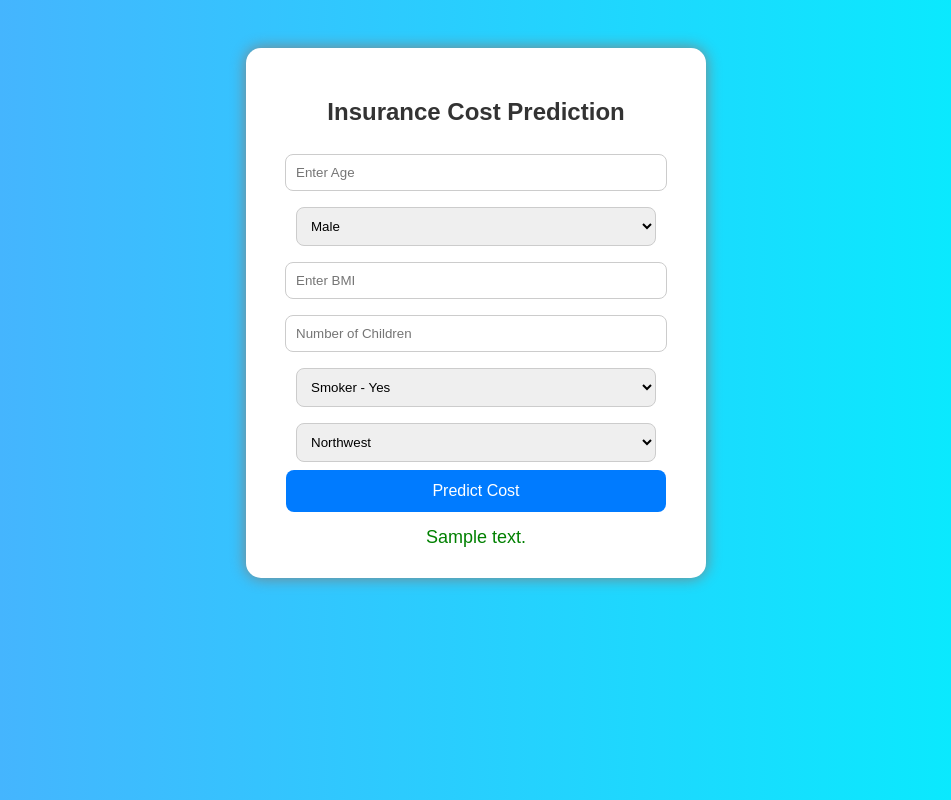
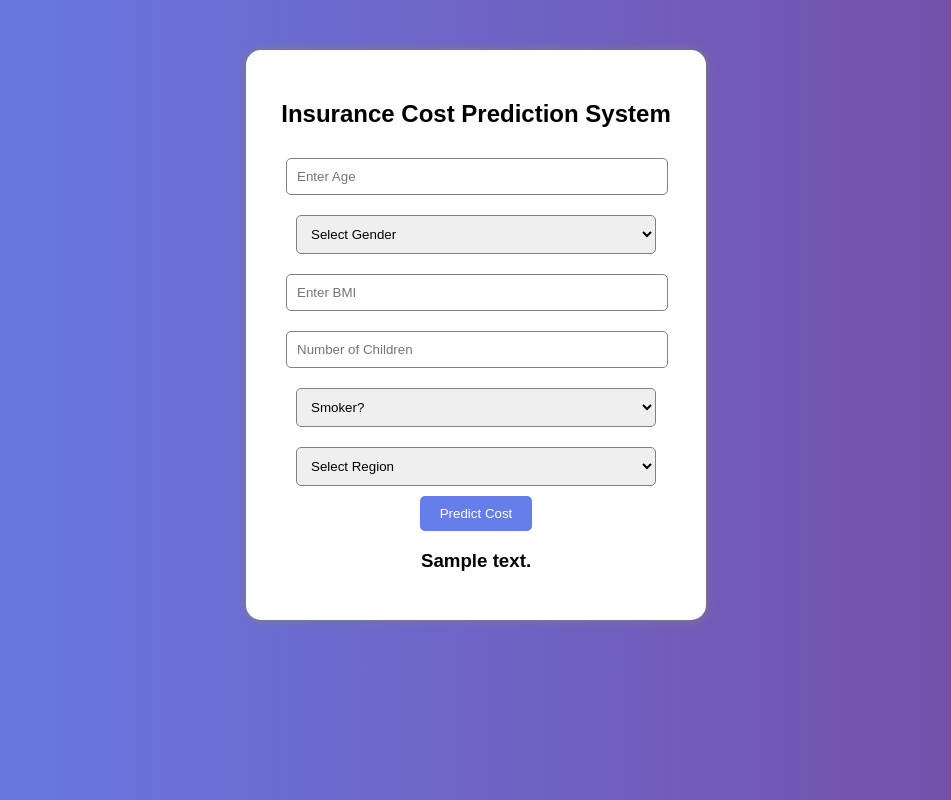
Before and after one commit to khushi725/insurance-cost-prediction, a Flask app: template templates/index.html in a window 1280 px wide. Shown: the whole page, without its empty margins (164-1115 px from the left). Run offline with Flask 3, Linux system fonts and the light colour scheme; the template is opened without the code that fills it: most values are stand-ins (such as "Sample title", 1, 10 or a date in 2020); parts of the project's set-up code (start-up, migrations or seed data) failed here and were passed over.

Commit message:
Updated project with new files

```diff
--- a/app.py
+++ b/app.py
@@ -1,10 +1,11 @@
 from flask import Flask, render_template, request
+import numpy as np
 import pickle
-import numpy as np
 
 app = Flask(__name__)
 
-model = pickle.load(open("model.pkl", "rb"))
+# Load trained model
+model = pickle.load(open("insurance_model.pkl", "rb"))
 
 @app.route("/")
 def home():
@@ -12,28 +13,26 @@ def home():
 
 @app.route("/predict", methods=["POST"])
 def predict():
+    try:
+        age = int(request.form["age"])
+        sex = int(request.form["sex"])
+        bmi = float(request.form["bmi"])
+        children = int(request.form["children"])
+        smoker = int(request.form["smoker"])
+        region = int(request.form["region"])
 
-    age = float(request.form["age"])
-    sex = float(request.form["sex"])
-    bmi = float(request.form["bmi"])
-    children = float(request.form["children"])
-    smoker = float(request.form["smoker"])
-    region = request.form["region"]
+        data = np.array([[age, sex, bmi, children, smoker, region]])
 
-    # Region encoding (must match training)
-    region_northwest = 1 if region == "northwest" else 0
-    region_southeast = 1 if region == "southeast" else 0
-    region_southwest = 1 if region == "southwest" else 0
+        prediction = model.predict(data)
 
-    features = np.array([[age, sex, bmi, children, smoker,
-                          region_northwest,
-                          region_southeast,
-                          region_southwest]])
+        output = round(prediction[0], 2)
 
-    prediction = model.predict(features)
+        return render_template("index.html",
+               prediction_text=f"Estimated Insurance Cost: ₹ {output}")
 
-    return render_template("index.html",
-                           prediction_text="Estimated Insurance Cost: ₹ {:.2f}".format(prediction[0]))
+    except Exception as e:
+        return render_template("index.html",
+                               prediction_text=str(e))
 
 if __name__ == "__main__":
-    app.run()
+    app.run(debug=True)
--- /dev/null
+++ b/static/style.css
@@ -0,0 +1,35 @@
+body {
+    background: linear-gradient(to right, #667eea, #764ba2);
+    font-family: Arial;
+    text-align: center;
+}
+
+.container {
+    background: white;
+    padding: 30px;
+    margin: 50px auto;
+    width: 400px;
+    border-radius: 15px;
+    box-shadow: 0 0 10px gray;
+}
+
+input, select {
+    width: 90%;
+    padding: 10px;
+    margin: 10px;
+    border-radius: 5px;
+    border: 1px solid gray;
+}
+
+button {
+    padding: 10px 20px;
+    background-color: #667eea;
+    color: white;
+    border: none;
+    border-radius: 5px;
+    cursor: pointer;
+}
+
+button:hover {
+    background-color: #5a67d8;
+}
--- a/templates/index.html
+++ b/templates/index.html
@@ -1,104 +1,48 @@
 <!DOCTYPE html>
 <html>
 <head>
-    <title>Insurance Cost Estimator</title>
-    <style>
-        body {
-            background: linear-gradient(to right, #4facfe, #00f2fe);
-            font-family: Arial;
-            text-align: center;
-            padding: 40px;
-        }
-
-        .container {
-            background: white;
-            padding: 30px;
-            width: 400px;
-            margin: auto;
-            border-radius: 15px;
-            box-shadow: 0px 0px 15px gray;
-        }
-
-        input, select {
-            width: 90%;
-            padding: 10px;
-            margin: 8px;
-            border-radius: 8px;
-            border: 1px solid #ccc;
-        }
-
-        button {
-            padding: 12px;
-            width: 95%;
-            background: #007bff;
-            color: white;
-            border: none;
-            border-radius: 8px;
-            font-size: 16px;
-        }
-
-        button:hover {
-            background: #0056b3;
-        }
-
-        h2 {
-            color: #333;
-        }
-
-        .result {
-            margin-top: 15px;
-            font-size: 18px;
-            color: green;
-        }
-
-        footer {
-            margin-top: 30px;
-            font-size: 14px;
-            color: white;
-        }
-    </style>
+    <title>Insurance Cost Prediction</title>
+    <link rel="stylesheet" href="{{ url_for('static', filename='style.css') }}">
 </head>
 <body>
 
 <div class="container">
-    <h2>Insurance Cost Prediction</h2>
+    <h2>Insurance Cost Prediction System</h2>
 
     <form action="/predict" method="post">
 
         <input type="number" name="age" placeholder="Enter Age" required>
 
-        <select name="sex">
+        <select name="sex" required>
+            <option value="">Select Gender</option>
             <option value="1">Male</option>
             <option value="0">Female</option>
         </select>
 
-        <input type="number" step="0.01" name="bmi" placeholder="Enter BMI" required>
+        <input type="text" name="bmi" placeholder="Enter BMI" required>
 
         <input type="number" name="children" placeholder="Number of Children" required>
 
-        <select name="smoker">
-            <option value="1">Smoker - Yes</option>
-            <option value="0">Smoker - No</option>
+        <select name="smoker" required>
+            <option value="">Smoker?</option>
+            <option value="1">Yes</option>
+            <option value="0">No</option>
         </select>
 
-        <select name="region">
-            <option value="northwest">Northwest</option>
-            <option value="southeast">Southeast</option>
-            <option value="southwest">Southwest</option>
-            <option value="northeast">Northeast</option>
+        <select name="region" required>
+            <option value="">Select Region</option>
+            <option value="3">Northeast</option>
+            <option value="2">Northwest</option>
+            <option value="1">Southeast</option>
+            <option value="0">Southwest</option>
         </select>
 
         <button type="submit">Predict Cost</button>
+
     </form>
 
-    <div class="result">
-        {{ prediction_text }}
-    </div>
+    <h3>{{ prediction_text }}</h3>
 </div>
-
-<footer>
-
-</footer>
 
 </body>
 </html>
--- a/train_model.py
+++ b/train_model.py
@@ -22,6 +22,6 @@ model = LinearRegression()
 model.fit(X, y)
 
 # Save model
-pickle.dump(model, open("model.pkl", "wb"))
+pickle.dump(model, open("insurance_model.pkl", "wb"))
 
 print("Model trained successfully!")
```
Also changed, not shown: 3 other files.
